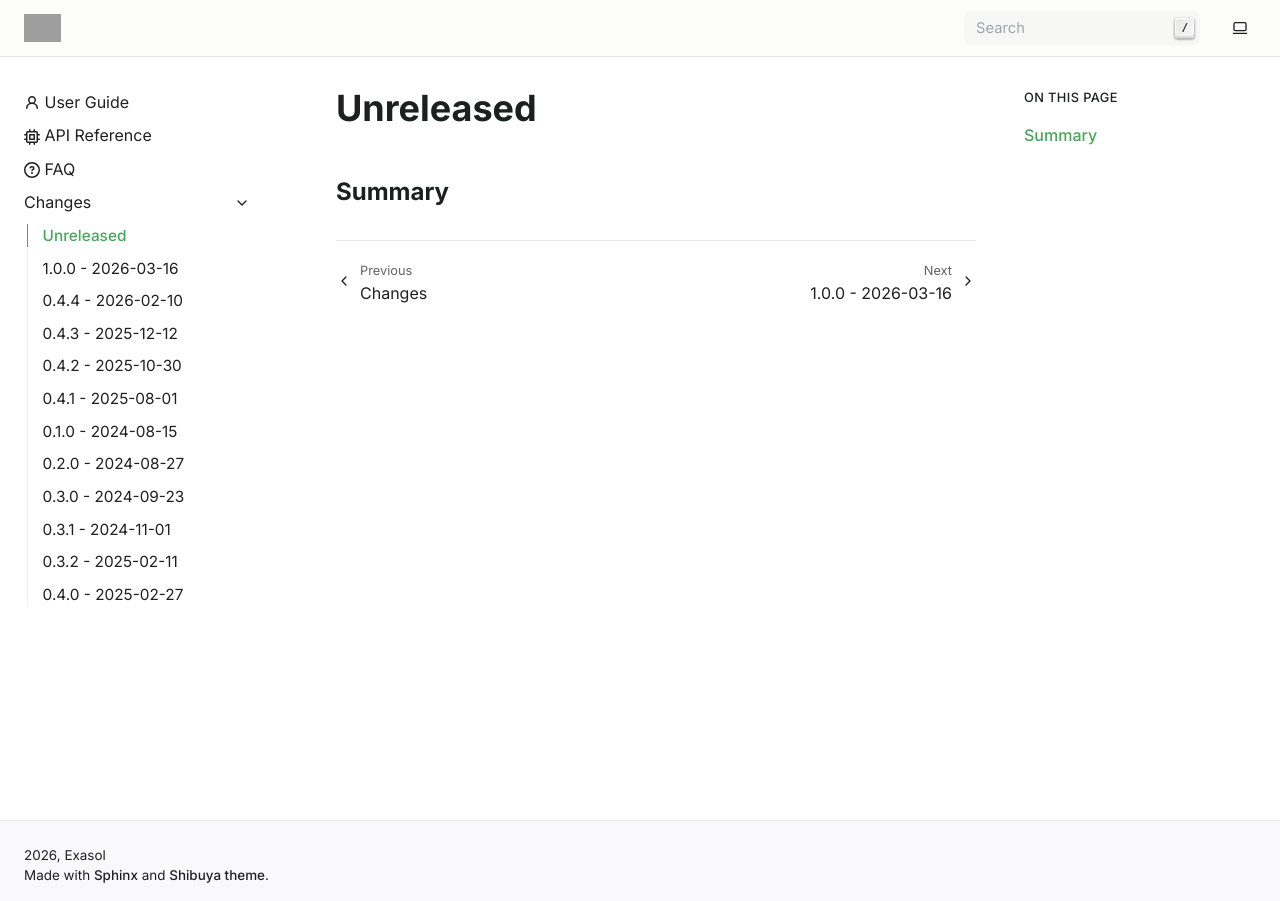
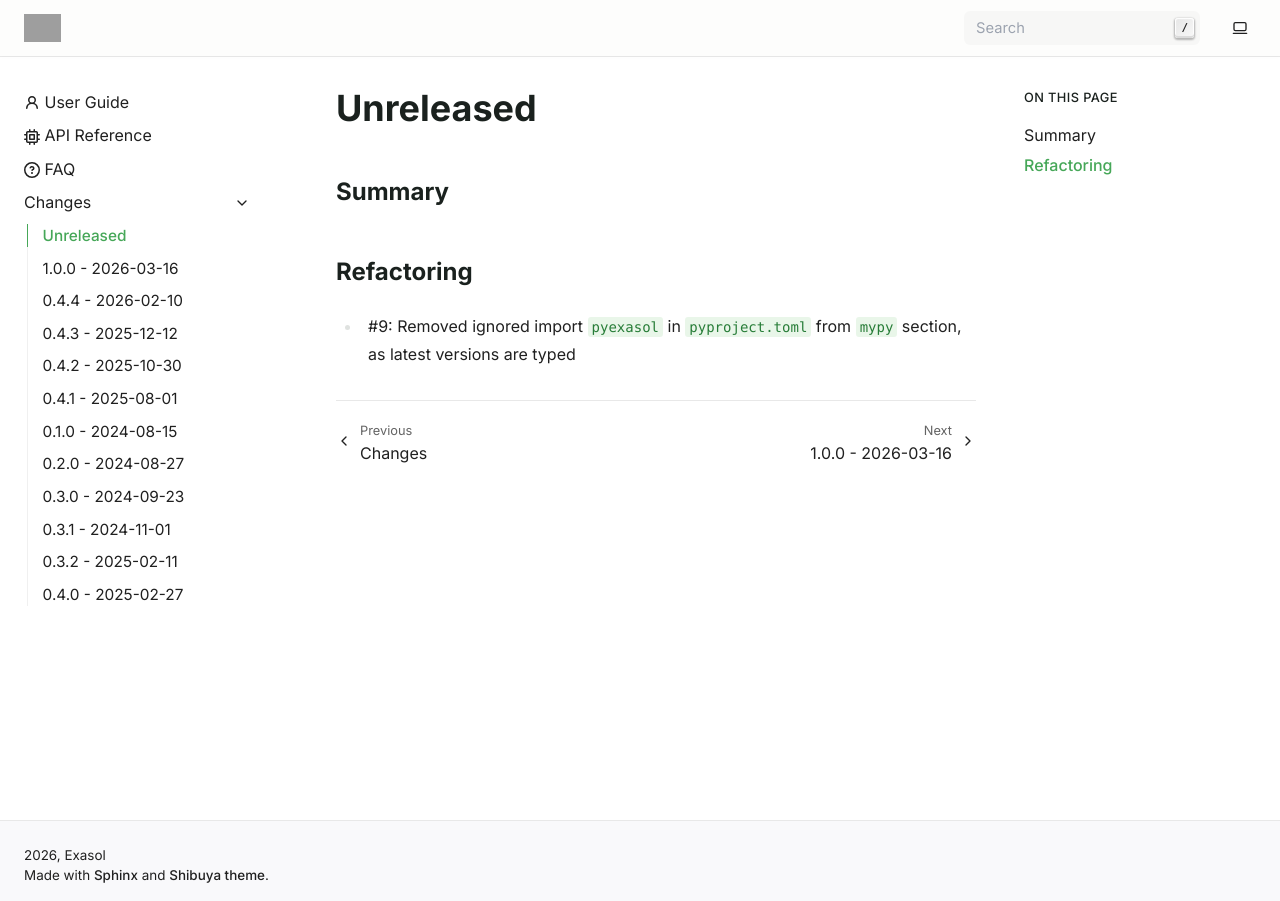
Before and after one commit to exasol/pytest-slc, a Sphinx documentation site: the page built from doc/changes/unreleased.md, in a window 1280 px wide. Built offline with Sphinx 7.4.7, drawn with Linux system fonts in a browser that asks for light colours; pages that are not in the unit, such as notebooks, are missing from menus; grey boxes are pictures that could not be loaded.

Commit message:
Remove ignore from pyexasol as latest includes py.typed

```diff
--- a/doc/changes/unreleased.md
+++ b/doc/changes/unreleased.md
@@ -1,3 +1,7 @@
 # Unreleased
 
 ## Summary
+
+## Refactoring
+
+* #9: Removed ignored import `pyexasol` in `pyproject.toml` from `mypy` section, as latest versions are typed
--- a/pyproject.toml
+++ b/pyproject.toml
@@ -87,7 +87,6 @@ unfixable = []
 module = [
     "test.unit.*",
     "test.integration.*",
-    "pyexasol.*",
 ]
 ignore_errors = true
 ignore_missing_imports = true
```
